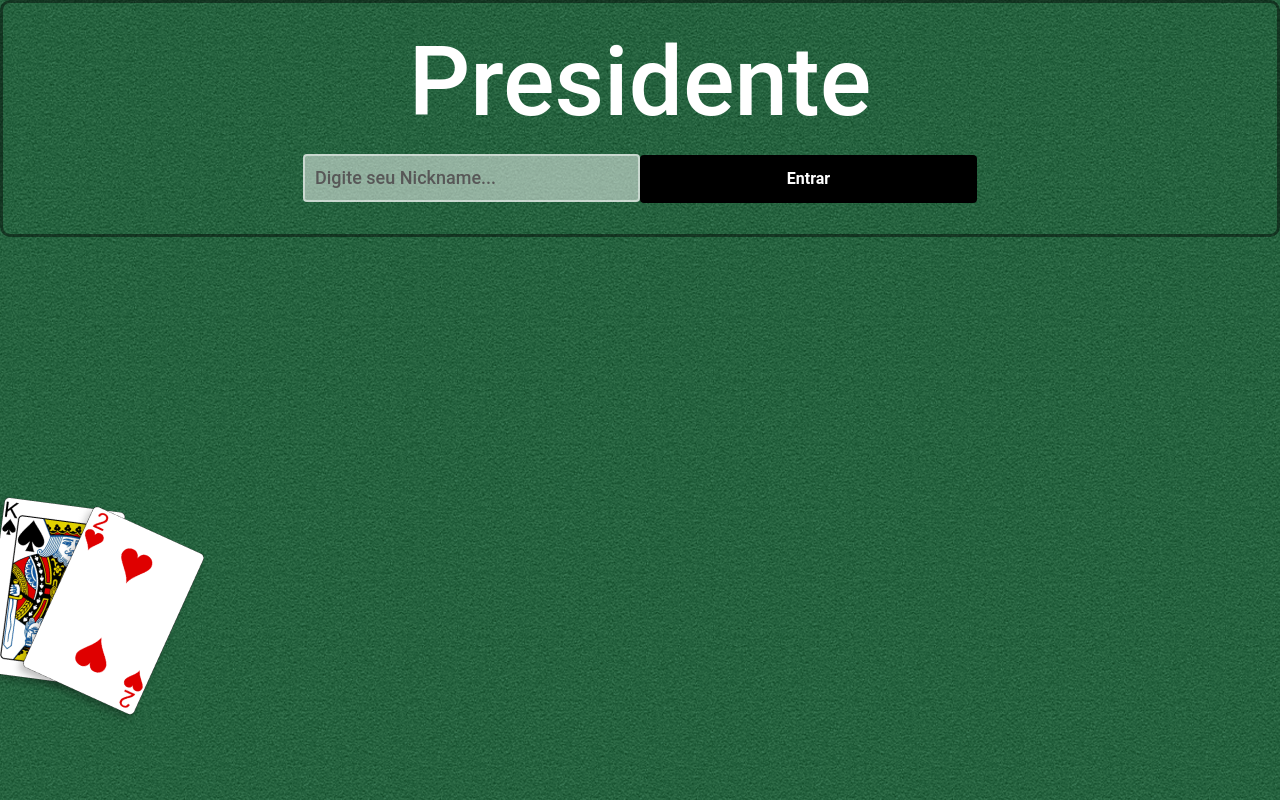
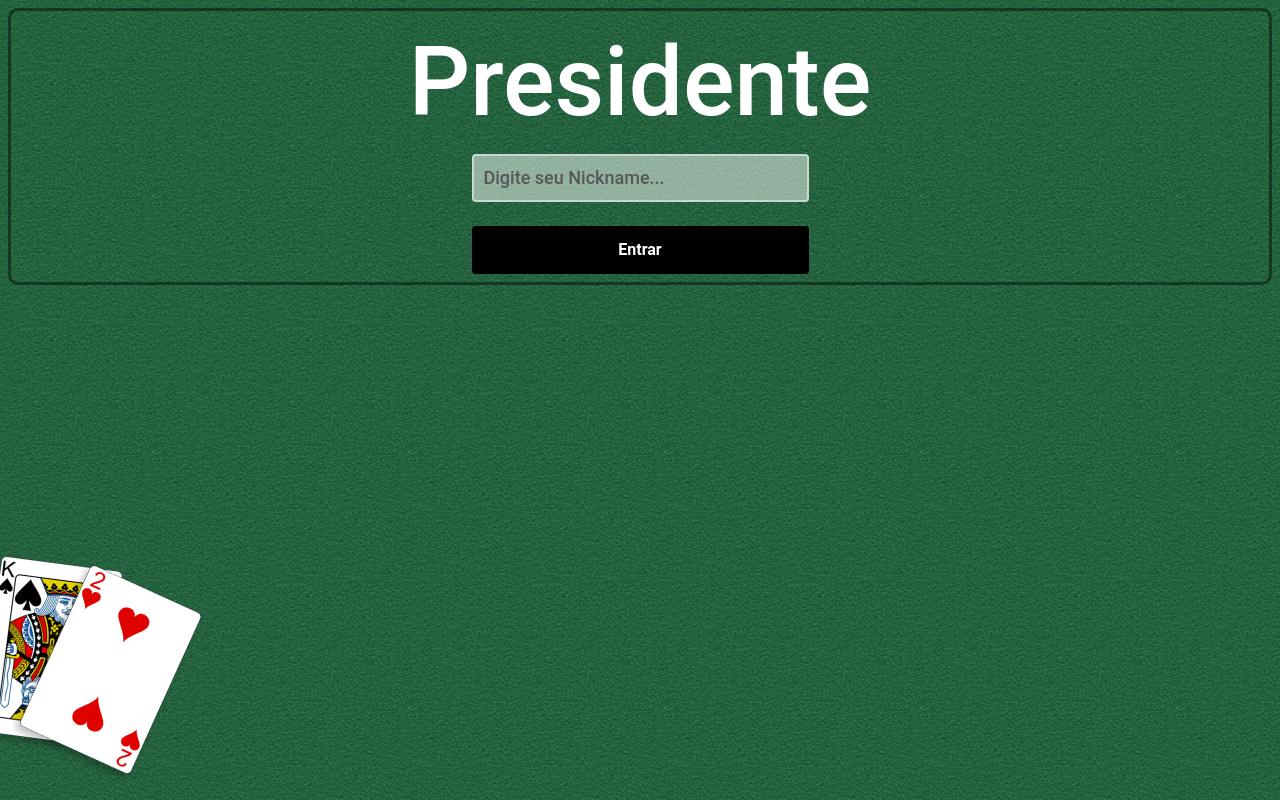
Before and after one commit to rodrigoncalves/presidente-game, a React (Create React App) app: page / in a window 1280 px wide. Built offline with nearby package versions, Linux system fonts and the light colour scheme.

Commit message:
arrumando

```diff
--- a/src/App.js
+++ b/src/App.js
@@ -6,7 +6,7 @@ import Routes from './routes'
 
 export default () => (
   <div className="container">
-    <div className="row game-border">
+    <div className="row">
       <Routes />
     </div>
   </div>
--- a/src/pages/Login.js
+++ b/src/pages/Login.js
@@ -18,7 +18,7 @@ export default function Login() {
 
   return (
     <div className="col-12 p-2">
-      <form className=" text-center" onSubmit={handleSubmit(login)}>
+      <form className="game-border text-center" onSubmit={handleSubmit(login)}>
         <h1 className="">Presidente</h1>
         <p className="error-message">{errors.nick && errors.nick.message}</p>
         <input
```
